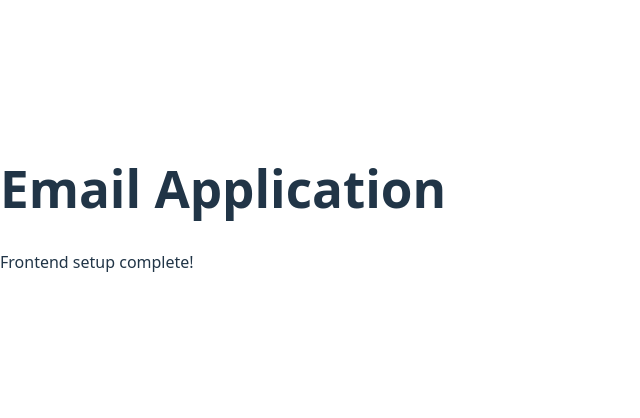
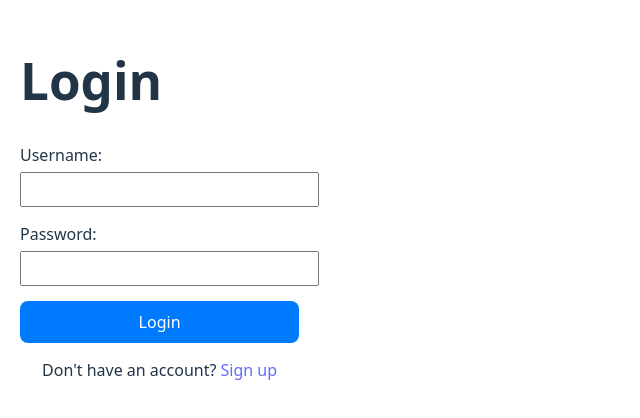
Before and after one commit to Niduka292/email-service-frontend, a React (Vite) app: page /login in a window 1280 px wide. Shown: the part 192-610 px from the top of the page, without its empty margins (0-640 px from the left). Built offline with nearby package versions, Linux system fonts and the light colour scheme.

Commit message:
Update App.jsx with routing

```diff
--- a/src/App.jsx
+++ b/src/App.jsx
@@ -1,9 +1,36 @@
+import { BrowserRouter as Router, Routes, Route, Navigate } from 'react-router-dom';
+import { Toaster } from 'react-hot-toast';
+import LoginPage from './pages/LoginPage';
+import SignupPage from './pages/SignupPage';
+import InboxPage from './pages/InboxPage';
+import ProtectedRoute from './components/ProtectedRoute';
+import { useAuth } from './context/AuthContext';
+
 function App() {
+  const { isAuthenticated } = useAuth();
+
   return (
-    <div className="App">
-      <h1>Email Application</h1>
-      <p>Frontend setup complete!</p>
-    </div>
+    <Router>
+      <Toaster position="top-right" />
+      <Routes>
+        <Route
+          path="/"
+          element={
+            isAuthenticated ? <Navigate to="/inbox" replace /> : <Navigate to="/login" replace />
+          }
+        />
+        <Route path="/login" element={<LoginPage />} />
+        <Route path="/signup" element={<SignupPage />} />
+        <Route
+          path="/inbox"
+          element={
+            <ProtectedRoute>
+              <InboxPage />
+            </ProtectedRoute>
+          }
+        />
+      </Routes>
+    </Router>
   );
 }
 
```
